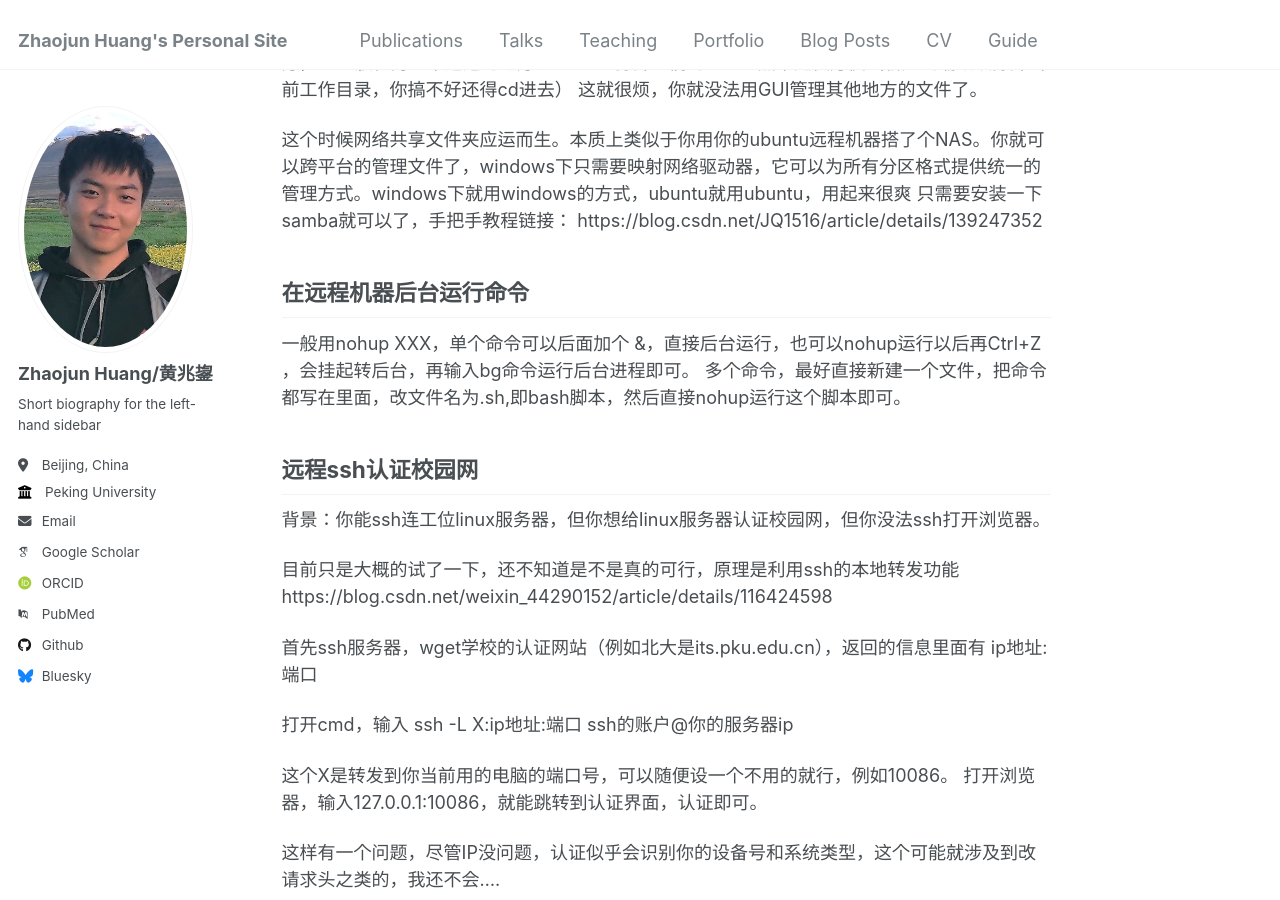
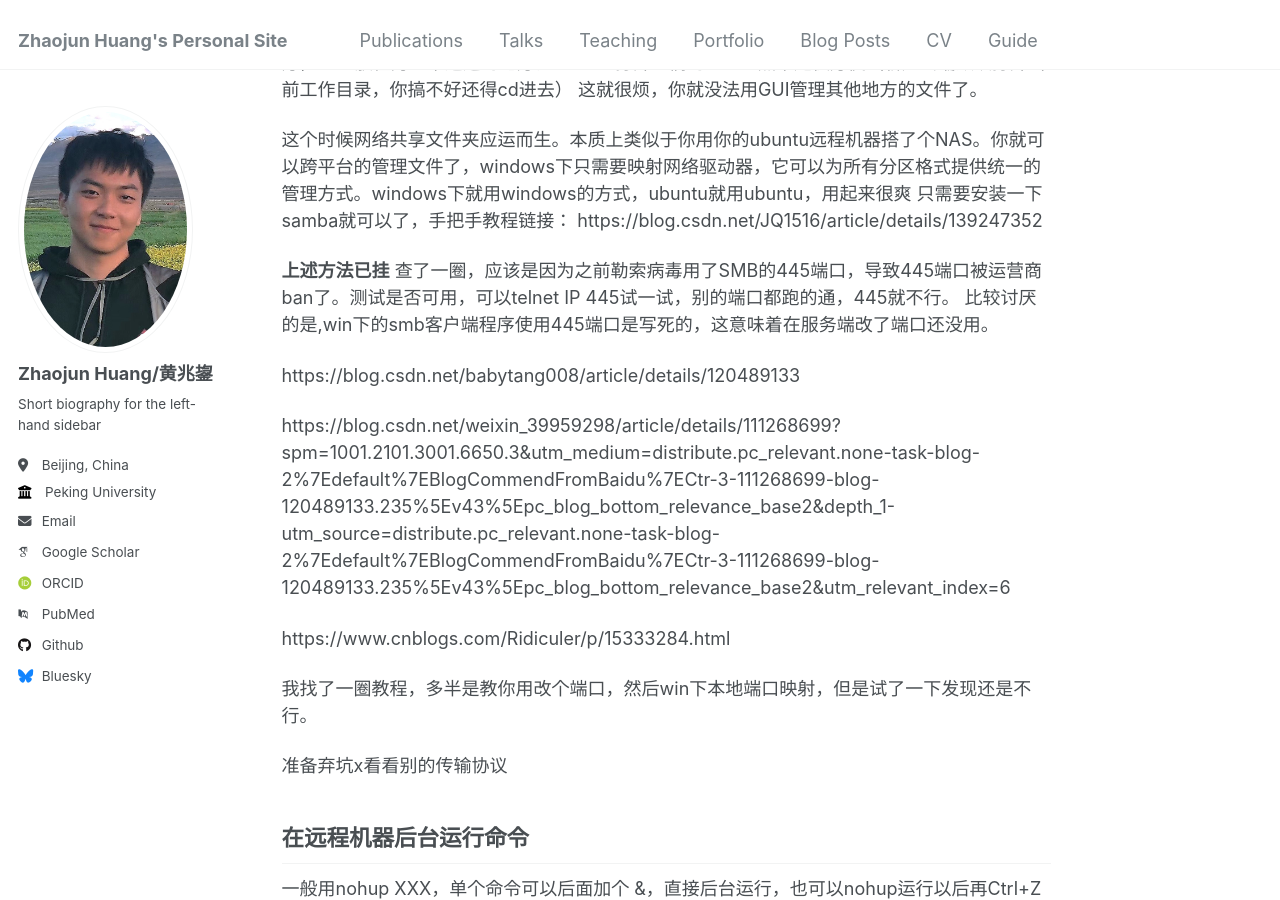
Before and after one commit to BAJimH/BAJimH.github.io, a Jekyll site: the page built from _posts/2024-11-02-ubuntu.md, in a window 1280 px wide and 900 px high, scrolled down 406 px. Built offline with Jekyll 4.4.1, drawn with Linux system fonts in a browser that asks for light colours; some web fonts are replaced.

Commit message:
Update 2024-11-02-ubuntu.md

```diff
--- a/_posts/2024-11-02-ubuntu.md
+++ b/_posts/2024-11-02-ubuntu.md
@@ -19,6 +19,20 @@ vscode本身提供了一些图形化界面，在许多时候就够用了。但vs
 只需要安装一下samba就可以了，手把手教程链接：
 https://blog.csdn.net/JQ1516/article/details/139247352
 
+**上述方法已挂**
+查了一圈，应该是因为之前勒索病毒用了SMB的445端口，导致445端口被运营商ban了。测试是否可用，可以telnet IP 445试一试，别的端口都跑的通，445就不行。
+比较讨厌的是,win下的smb客户端程序使用445端口是写死的，这意味着在服务端改了端口还没用。
+
+https://blog.csdn.net/babytang008/article/details/120489133
+
+https://blog.csdn.net/weixin_39959298/article/details/111268699?spm=1001.2101.3001.6650.3&utm_medium=distribute.pc_relevant.none-task-blog-2%7Edefault%7EBlogCommendFromBaidu%7ECtr-3-111268699-blog-120489133.235%5Ev43%5Epc_blog_bottom_relevance_base2&depth_1-utm_source=distribute.pc_relevant.none-task-blog-2%7Edefault%7EBlogCommendFromBaidu%7ECtr-3-111268699-blog-120489133.235%5Ev43%5Epc_blog_bottom_relevance_base2&utm_relevant_index=6
+
+https://www.cnblogs.com/Ridiculer/p/15333284.html
+
+我找了一圈教程，多半是教你用改个端口，然后win下本地端口映射，但是试了一下发现还是不行。
+
+准备弃坑x看看别的传输协议
+
 ## 在远程机器后台运行命令
 
 一般用nohup XXX，单个命令可以后面加个 &，直接后台运行，也可以nohup运行以后再Ctrl+Z ，会挂起转后台，再输入bg命令运行后台进程即可。
```
